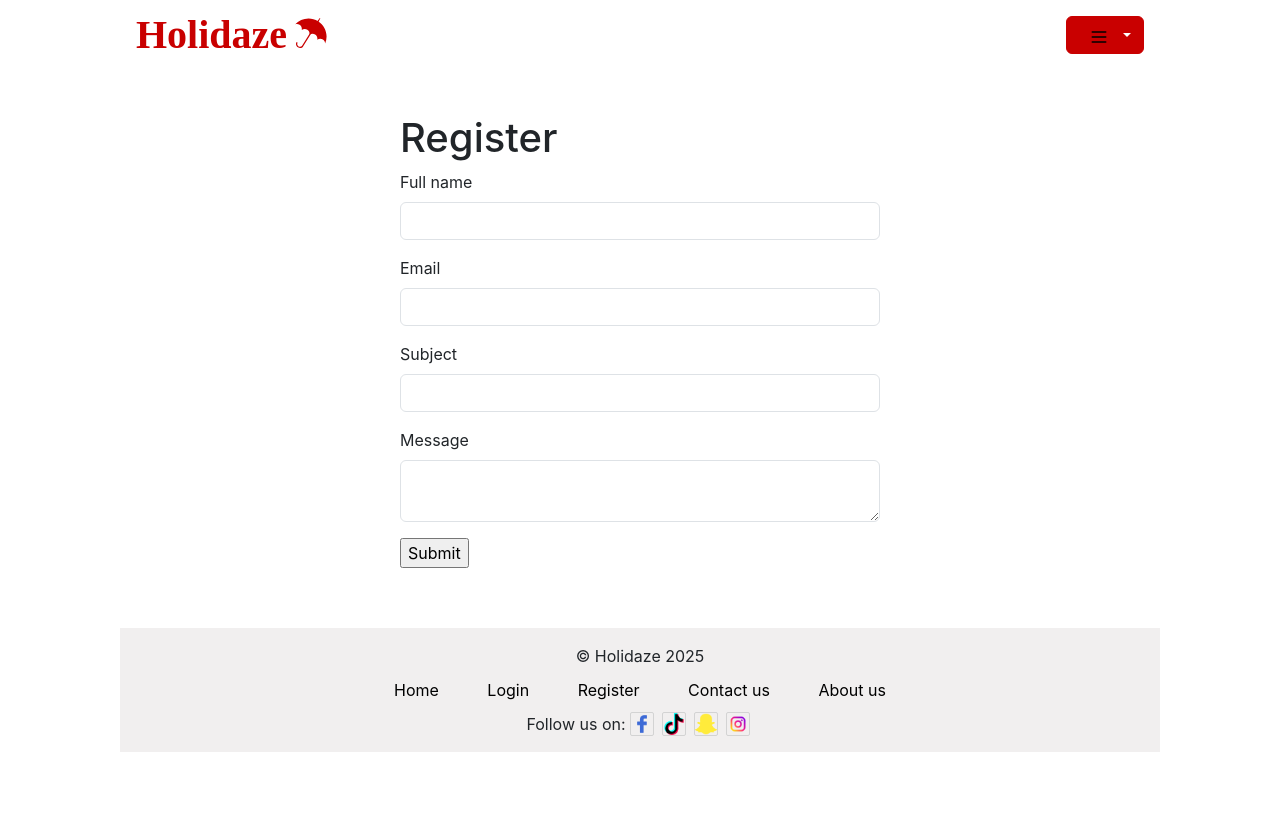
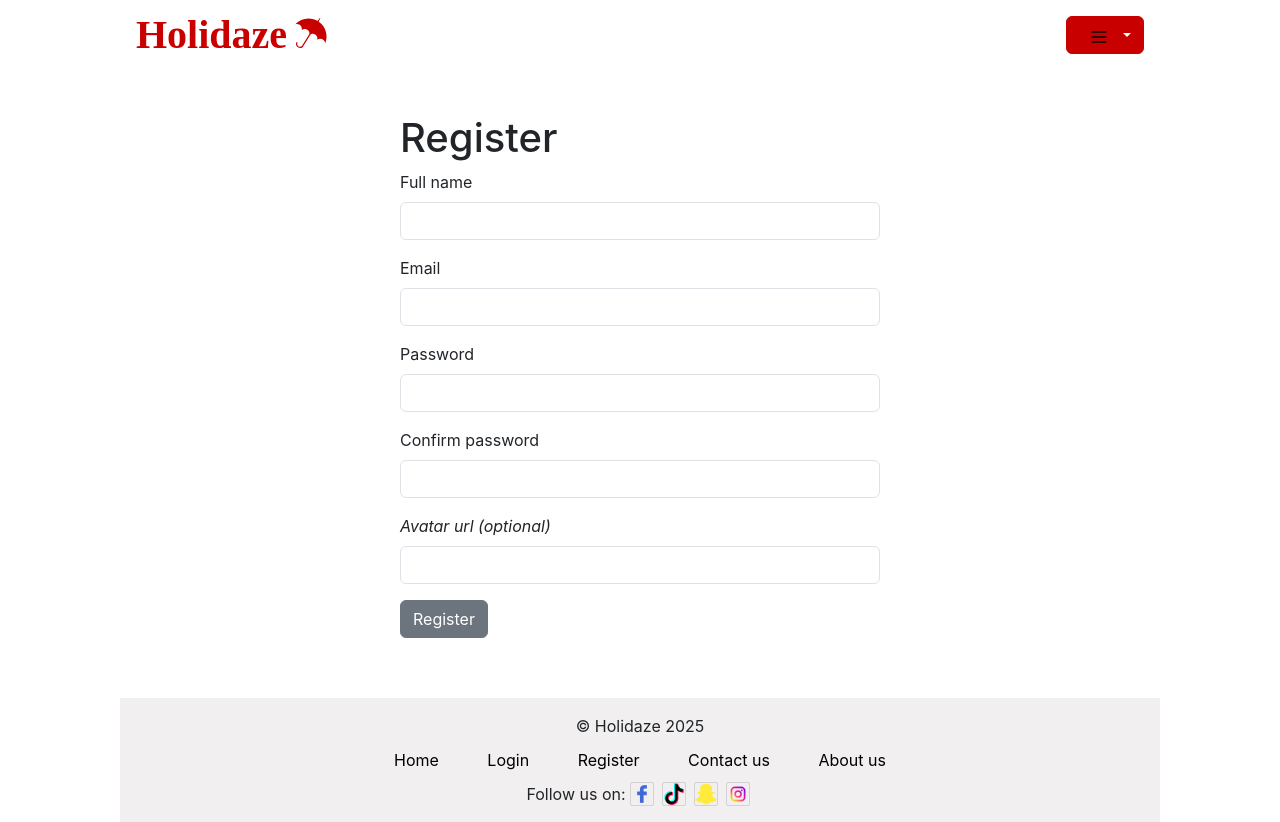
Before and after one commit to AbiyuTashoma/holidaze, a React (Create React App) app: page /register in a window 1280 px wide. Before the commit the page ends 800 px from the top, so only its background shows below. Built offline with nearby package versions, Linux system fonts and the light colour scheme; a web font is replaced by a local one.

Commit message:
added validation to feilds

```diff
--- a/src/components/jsx/resources/contactForm/index.jsx
+++ b/src/components/jsx/resources/contactForm/index.jsx
@@ -1,6 +1,7 @@
 import { useForm } from 'react-hook-form';
 import { yupResolver } from '@hookform/resolvers/yup';
 import * as yup from 'yup';
+import { Button } from 'react-bootstrap';
 
 const schema = yup
   .object({
@@ -39,7 +40,6 @@ function ContactForm () {
   }
 
   return (
-    // <div className='ms-2 me-2'>
     <form onSubmit={handleSubmit(onSubmit)} className='form-size'>
       <h1>Contact us</h1>
       <div>
@@ -62,9 +62,8 @@ function ContactForm () {
         <textarea id='message' name='message' className='form-control' {...register('message')}></textarea>
         <p className='text-danger'>{errors.message?.message}</p>
       </div>
-        <input type="submit" className='submit-button'/>
+      <Button type='submit' className='btn-secondary'>Send</Button>
     </form>
-    // </div>
   );
 }
 
--- a/src/components/jsx/resources/registerForm/index.jsx
+++ b/src/components/jsx/resources/registerForm/index.jsx
@@ -1,27 +1,32 @@
 import { useForm } from 'react-hook-form';
 import { yupResolver } from '@hookform/resolvers/yup';
 import * as yup from 'yup';
+import { Button } from 'react-bootstrap';
 
 const schema = yup
   .object({
     fullName: yup
       .string()
+      .matches(/^[a-zA-Z0-9_]*$/, {message: 'Only a-z A-Z 0-9 and _ characters are allowed'})
       .min(3, 'Full name should be at least 3 characters.')
-      .matches(/^[\w-.]/, {message: 'Only a-zA-Z0-9_ characters are allowed'})
       .required('Please enter your full name'),
     email: yup
       .string()
       .email()
       .matches(/^[\w-.]+@stud.noroff.no/, {message: 'Enter a proper email address'})
       .required('Please enter your email'),
-    subject: yup
+    password: yup
       .string()
-      .min(3, 'Your subject should be at least 3 characters.')
-      .required('Please enter your subject'),
-    message: yup
+      .min(8, 'Password should be at least 8 characters.')
+      .required('Please enter your password'),
+    confirmPassword: yup
       .string()
-      .min(3, 'Your message should be at least 3 characters.')
-      .required('Please enter your message'),
+      .min(8, 'Password should be at least 8 characters.')
+      .oneOf([yup.ref('password')], 'Passwords must match')
+      .required('Please enter your password'),
+    avatar: yup
+      .string()
+      .matches(/^(http(s)?:\/\/.)[-a-zA-Z0-9@:%._+~#=]{2,256}\.[a-z]{2,6}\b([-a-zA-Z0-9@:%_+.~#?&//=]*)$/, {message: 'Enter a valid url', excludeEmptyString: true})
   })
   .required();
 
@@ -53,16 +58,21 @@ function RegisterForm () {
         <p className='text-danger'>{errors.email?.message}</p>
       </div>
       <div>
-        <label htmlFor="subject" className='form-label'>Subject</label>
-        <input id='subject' name='subject' className='form-control' {...register('subject')} />
-        <p className='text-danger'>{errors.subject?.message}</p>
+        <label htmlFor="password" className='form-label'>Password</label>
+        <input type='password' id='password' name='password' className='form-control' {...register('password')} />
+        <p className='text-danger'>{errors.password?.message}</p>
       </div>
       <div>
-        <label htmlFor="message" className='form-label'>Message</label>
-        <textarea id='message' name='message' className='form-control' {...register('message')}></textarea>
-        <p className='text-danger'>{errors.message?.message}</p>
+        <label htmlFor="confirmPassword" className='form-label'>Confirm password</label>
+        <input type='password' id='confirmPassword' name='confirmPassword' className='form-control' {...register('confirmPassword')} />
+        <p className='text-danger'>{errors.confirmPassword?.message}</p>
       </div>
-      <input type="submit" className='submit-button'/>
+      <div>
+        <label htmlFor="avatar" className='form-label fst-italic'>Avatar url (optional)</label>
+        <input id='avatar' name='avatar' className='form-control' {...register('avatar')} />
+        <p className='text-danger'>{errors.avatar?.message}</p>
+      </div>
+      <Button type='submit' className='btn-secondary'>Register</Button>
     </form>
   );
 }
```
Lines whose indentation alone changed are shown as unchanged.
